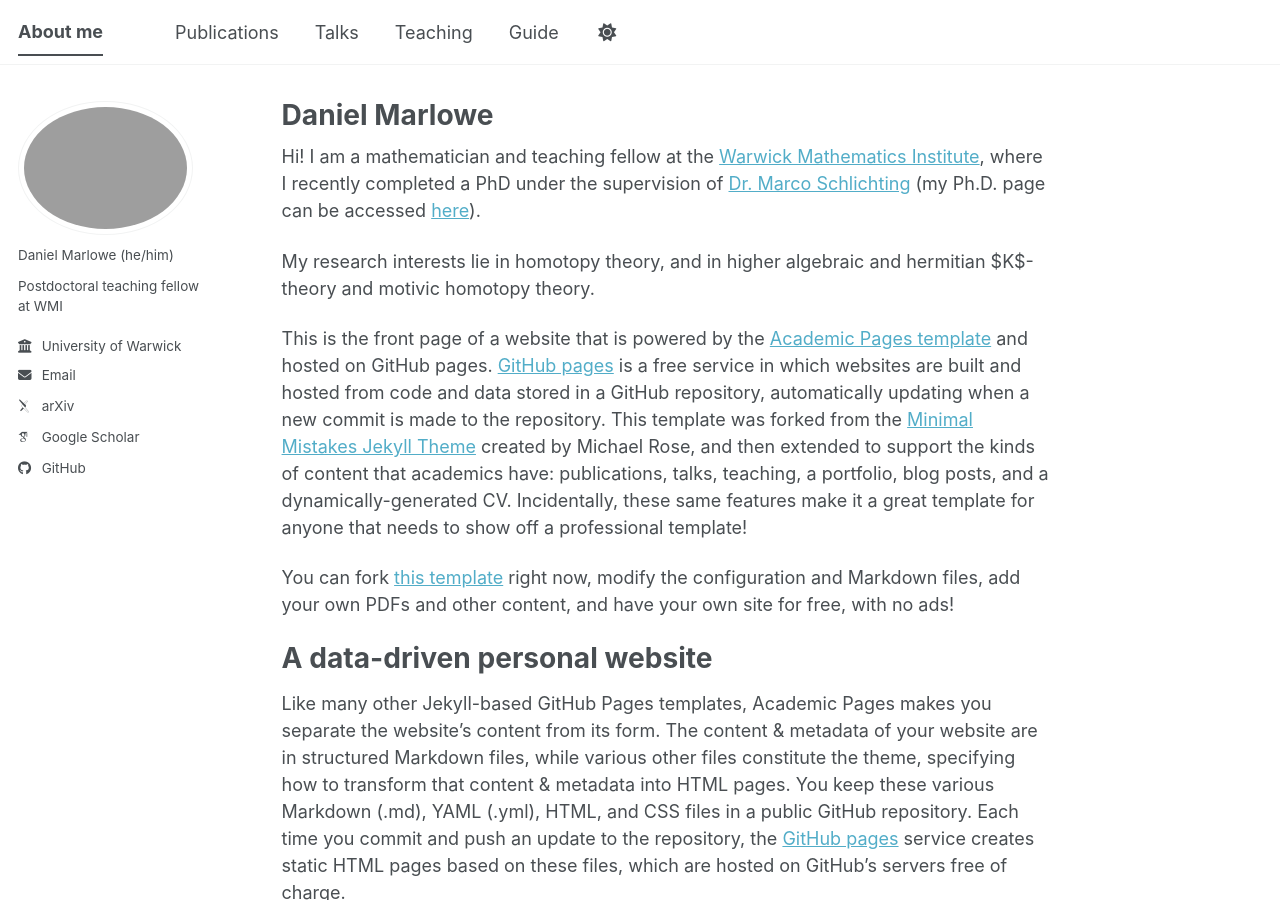
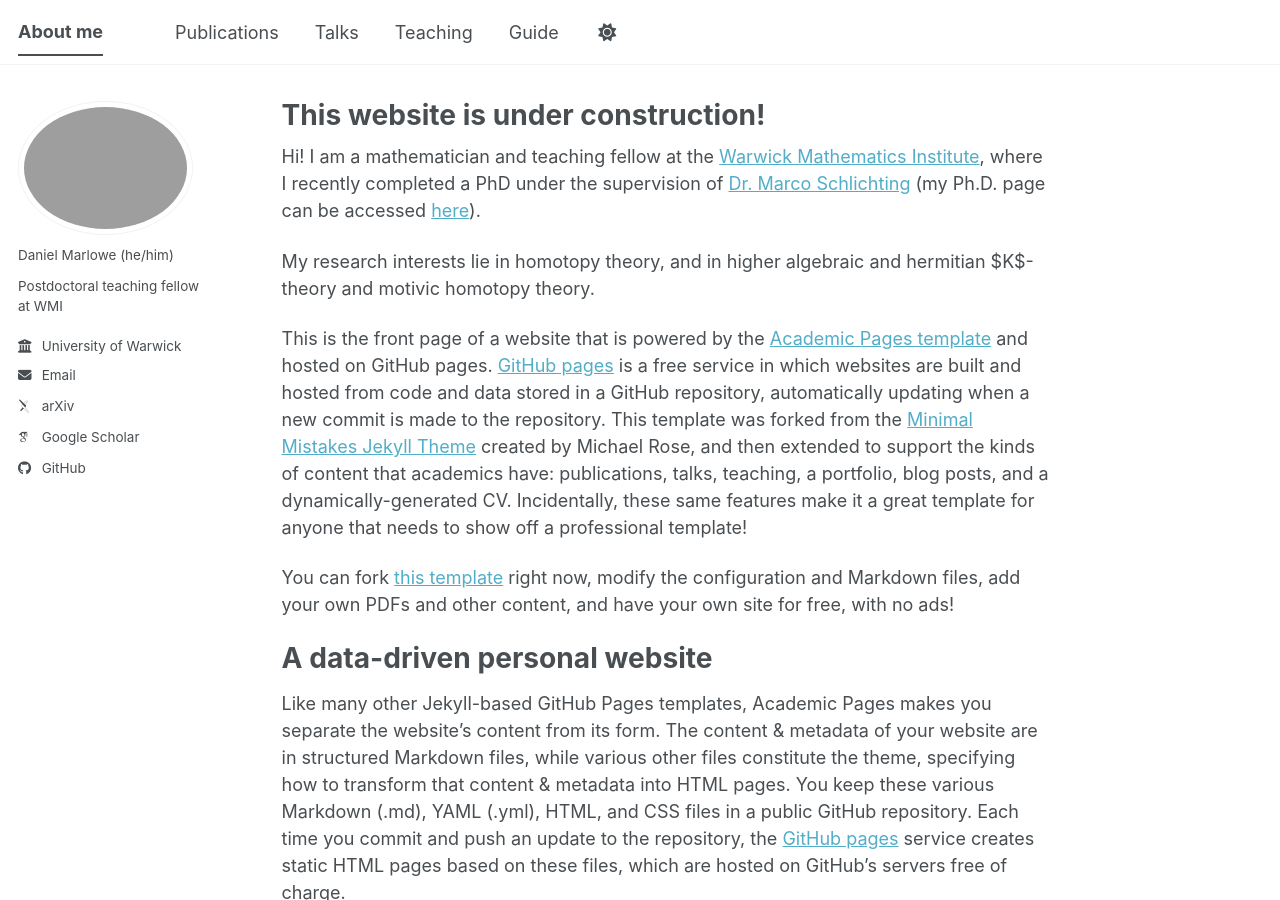
Before and after one commit to dmarl/dmarl.github.io, a Jekyll site: the page built from _pages/about.md, in a window 1280 px wide and 900 px high. Built offline with Jekyll 4.4.1, drawn with Linux system fonts in a browser that asks for light colours; some web fonts are replaced; a script bundle is joined from its source files by our own code; library files that are not in the unit come from our copies.

Commit message:
Update about.md

```diff
--- a/_pages/about.md
+++ b/_pages/about.md
@@ -1,6 +1,6 @@
 ---
 permalink: /
-title: "Daniel Marlowe"
+title: "This website is under construction!"
 author_profile: true
 redirect_from:
   - /about/
```
